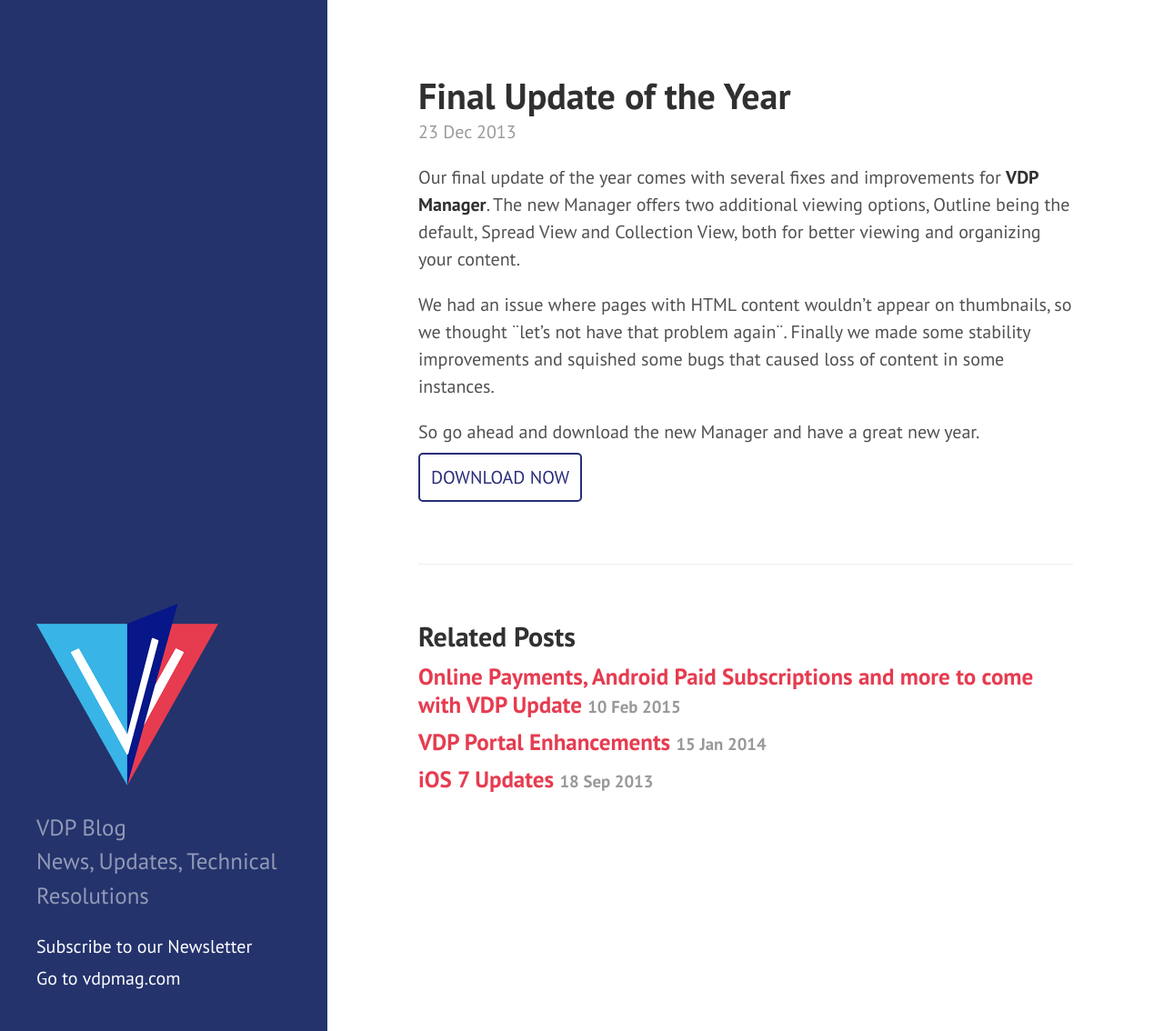
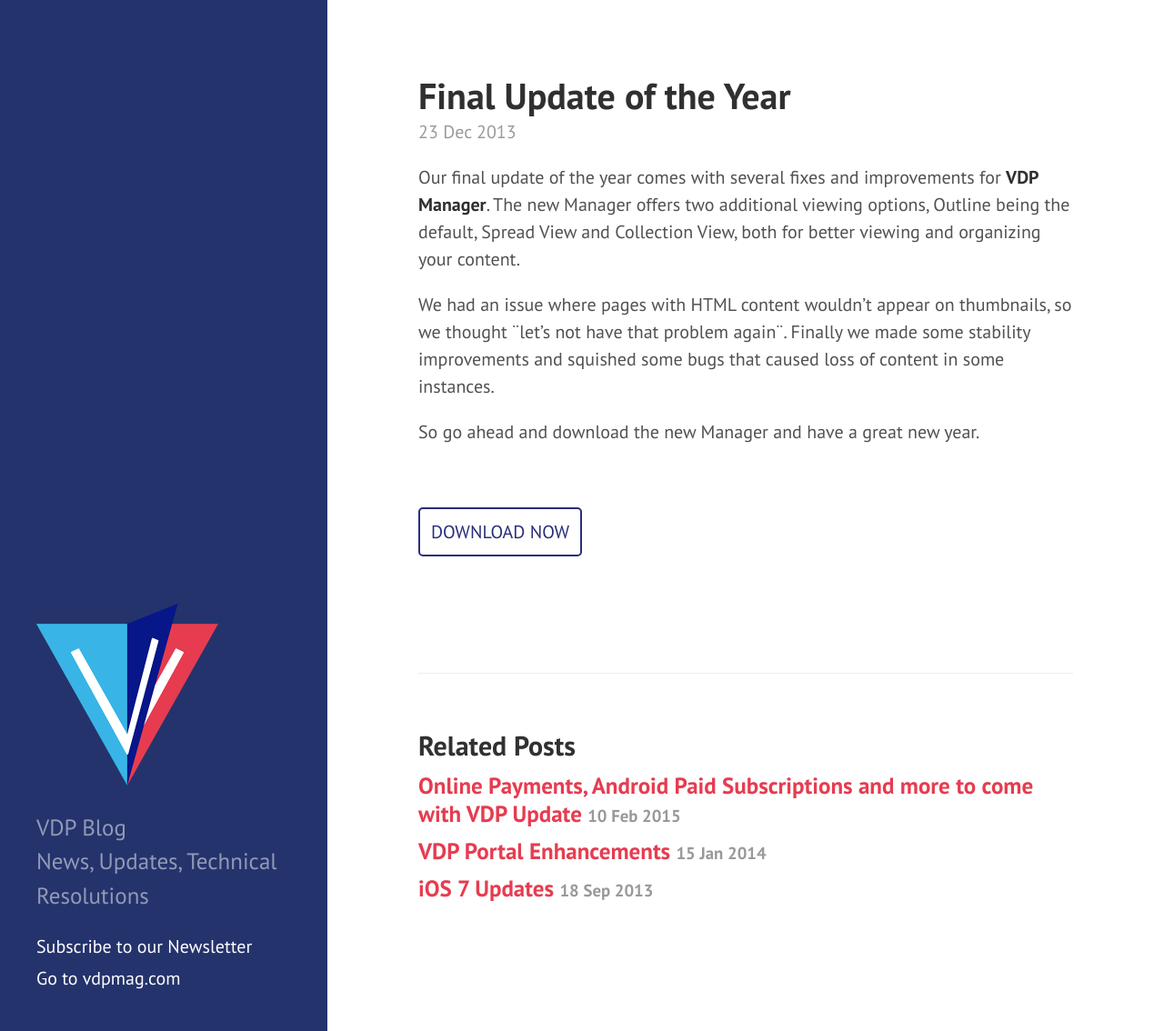
Before and after one commit to Valensas/blog.vdpmag.com, a Jekyll site: the page built from _posts/2013-12-23-final-update-2013.html, in a window 1280 px wide and 1134 px high. Shown: the whole window at 91% size. Built offline with Jekyll 4.4.1, drawn with Linux system fonts in a browser that asks for light colours; Markdown is read by kramdown in place of the engine named in the settings; comment, search, counter and statistics services are not loaded.

Commit message:
Update 2013-12-23-final-update-2013.html

```diff
--- a/_posts/2013-12-23-final-update-2013.html
+++ b/_posts/2013-12-23-final-update-2013.html
@@ -5,5 +5,6 @@ title: Final Update of the Year
 <p>Our final update of the year comes with several fixes and improvements for <strong>VDP Manager</strong>. The new Manager offers two additional viewing options, Outline being the default, Spread View and Collection View, both for better viewing and organizing your content.</p>
 <p>We had an issue where pages with HTML content wouldn’t appear on thumbnails, so we thought ¨let’s not have that problem again¨. Finally we made some stability improvements and squished some bugs that caused loss of content in some instances.</p>
 <p>So go ahead and download the new Manager and have a great new year.</p>
-
-<a href="http://www.vdpmag.com/downloading" style="width: 227px; height: 56px; margin: 0px; border:2px solid #292e78; padding:12px; color:#292e78; text-decoration:none; border-radius:5px;" width="227">DOWNLOAD NOW</a>
+<br /><br />
+<a href="http://www.vdpmag.com/downloading" target=_blank style="width: 227px; height: 56px; margin: 0px; border:2px solid #292e78; padding:12px; color:#292e78; text-decoration:none; border-radius:5px;" width="227">DOWNLOAD NOW</a>
+<br /><br /><br />
```
